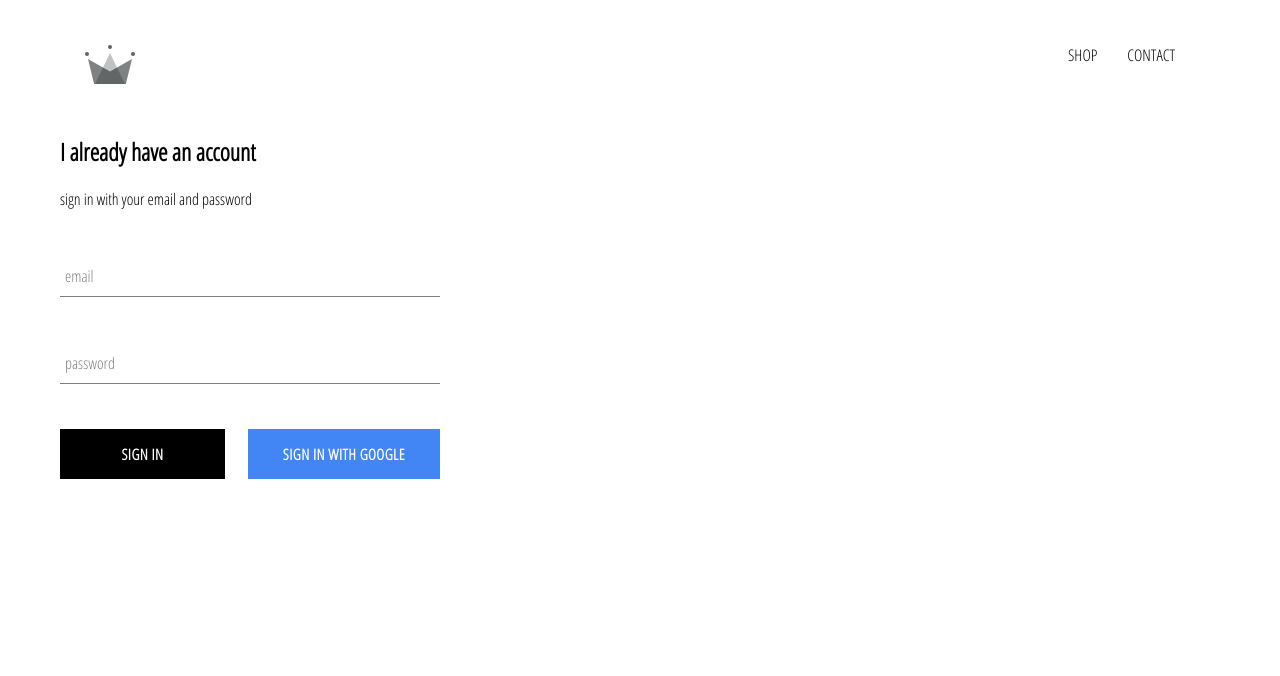
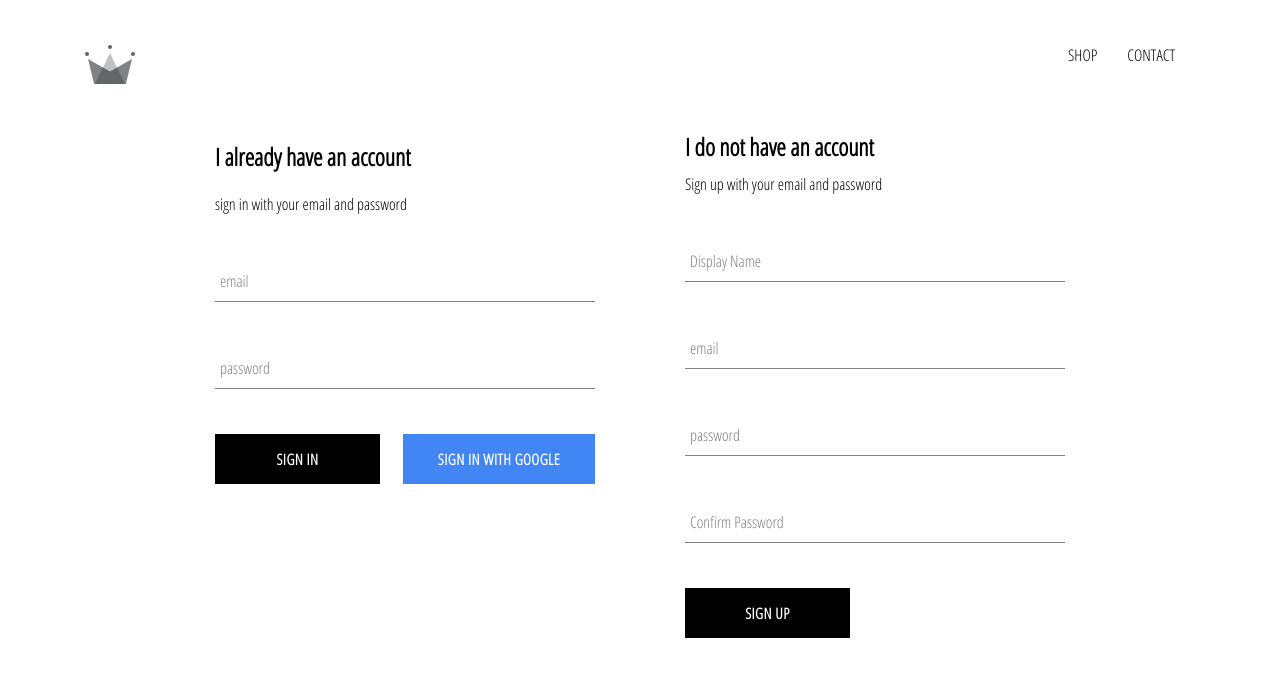
Before and after one commit to shadiex1/crwn-clothing, a React (Create React App) app: page /signin in a window 1280 px wide. Shown: the top 676 px of the page. Built offline with nearby package versions, Linux system fonts and the light colour scheme; no server answers.

Commit message:
finishing sign in and sign up authentication

```diff
--- a/src/App.js
+++ b/src/App.js
@@ -5,16 +5,28 @@
 import Shop from "./pages/shop/shop";
 import Header from "./components/header/header";
 import SignInAndSignUpPage from "./pages/sign-in and sign-up/sign-in and sign-up"
-import {auth} from "./firebase/firbase.utlities";
+import {auth,createUserProfileDocument} from "./firebase/firbase.utlities";
 class App extends Component {
   state={
     currentUser:null
   }
   unSubscribeFromAuth=null;
   componentDidMount(){
-    this.unSubscribeFromAuth=auth.onAuthStateChanged(user=>{
-      this.setState({currentUser:user});
-      console.log(user)
+    this.unSubscribeFromAuth=auth.onAuthStateChanged(async userAuth=>{
+      if(userAuth){
+        const userRef=await createUserProfileDocument(userAuth);
+        userRef.onSnapshot(snapShot=>{
+          this.setState({
+            currentUser:{
+              id:snapShot.id,
+              ...snapShot.data()
+            }
+          });
+          console.log(this.state)
+        });
+      }else {
+        this.setState({currentUser:userAuth});
+      }
     })
 
   }
--- a/src/components/sign-in/sign-in.js
+++ b/src/components/sign-in/sign-in.js
@@ -2,16 +2,23 @@
 import FormInput from "../form-input/form-input";
 import CustomButton from "../custom-button/custom-button"
 import "./sign-in.scss";
-import {signInWithGoogle} from "../../firebase/firbase.utlities"
+import {auth,signInWithGoogle} from "../../firebase/firbase.utlities"
 class SignIn extends Component {
     state={
         email:"",
         password:""
     }
 
-    handleSubmit=(e)=>{
+    handleSubmit=async e=>{
         e.preventDefault();
-        this.setState({email:"",password:""})
+        const{email,password}=this.state;
+        try{
+            await auth.signInWithEmailAndPassword(email,password);
+            this.setState({email:"",password:""})
+        } catch(error){
+            console.log(error);
+        }
+
     }
 
     handleChange=e=>{
--- /dev/null
+++ b/src/components/sign-up/sign-up.js
@@ -0,0 +1,81 @@
+import React, { Component } from "react";
+import FormInput from "../form-input/form-input";
+import CustomButton from "../custom-button/custom-button";
+import {auth,createUserProfileDocument} from "../../firebase/firbase.utlities";
+import "./sign-up.scss";
+
+class SignUp extends Component {
+    state={
+        displayName:"",
+        email:"",
+        password:"",
+        confirmPassword:""
+    }
+
+    handleSubmit =async e=>{
+        e.preventDefault();
+        const {displayName,email,password,confirmPassword} = this.state;
+        if(password !== confirmPassword){
+            alert("passwords don't match");
+            return;
+
+        }
+        try{
+            const{user}=await auth.createUserWithEmailAndPassword(email,password);
+           await createUserProfileDocument(user,{displayName});
+           this.setState({
+            displayName:"",
+            email:"",
+            password:"",
+            confirmPassword:""
+           })
+        } catch(error){
+            console.error(error);
+        }
+
+    }
+
+    handleChange=e=>{
+        const {name,value}= e.target;
+        this.setState({[name]:value});
+
+    }
+    render(){
+        const {displayName,email,password,confirmPassword} = this.state;
+        return(
+            <div className="sign-up">
+                <h2 className="title">I do not have an account</h2>
+                <span>Sign up with your email and password</span>
+                <form className="sign-up-form" onSubmit={this.handleSubmit}>
+                    <FormInput type="text"
+                    name="displayName"
+                    value={displayName}
+                    onChange={this.handleChange}
+                    label="Display Name"
+                    required/>
+                    <FormInput type="email"
+                    name="email"
+                    value={email}
+                    onChange={this.handleChange}
+                    label="email"
+                    required/>
+                    <FormInput type="password"
+                    name="password"
+                    value={password}
+                    onChange={this.handleChange}
+                    label="password"
+                    required/>
+                    <FormInput type="password"
+                    name="confirmPassword"
+                    value={confirmPassword}
+                    onChange={this.handleChange}
+                    label="Confirm Password"
+                    required/>
+                    <CustomButton type="submit">SIGN UP</CustomButton>
+                </form>
+            </div>
+        )
+    }
+}
+
+export default SignUp
--- /dev/null
+++ b/src/components/sign-up/sign-up.scss
@@ -0,0 +1,9 @@
+.sign-up{
+    display: flex;
+    flex-direction: column;
+    width: 380px;
+}
+
+.title{
+    margin:10px 0;
+}
--- a/src/firebase/firbase.utlities.js
+++ b/src/firebase/firbase.utlities.js
@@ -13,6 +13,27 @@
     measurementId: "G-S894E6YTGP"
   };
 
+  export const createUserProfileDocument = async (userAuth,additionalData)=>{
+    if(!userAuth) return;
+    const userRef = firestore.doc(`users/${userAuth.uid}`);
+    const snapShot=await userRef.get()
+    if(!snapShot.exists){
+      const {displayName,email} = userAuth;
+      const createdAt= new Date();
+
+      try {
+        await userRef.set({
+          displayName,
+          email,
+          createdAt,
+          ...additionalData
+        })
+      }catch(error){
+        console.log("error creating user" , error.message)
+      }
+    }
+    return userRef;
+  };
   firebase.initializeApp(config);
 
   export const auth = firebase.auth();
--- a/src/pages/sign-in and sign-up/sign-in and sign-up.js
+++ b/src/pages/sign-in and sign-up/sign-in and sign-up.js
@@ -1,10 +1,12 @@
 import React from "react";
 import "./sign-in and sign-up.scss";
-import SignIn from "../../components/sign-in/sign-in"
+import SignIn from "../../components/sign-in/sign-in";
+import SignUp from "../../components/sign-up/sign-up";
 
 const SignInAndSignUpPage=()=>(
     <div className="sign-in-and-sign-up">
         <SignIn/>
+        <SignUp/>
         </div>
 )
 
--- a/src/pages/sign-in and sign-up/sign-in and sign-up.scss
+++ b/src/pages/sign-in and sign-up/sign-in and sign-up.scss
@@ -0,0 +1,7 @@
+.sign-in-and-sign-up {
+    width:850px;
+    display: flex;
+    justify-content: space-between;
+    margin:30px auto;
+
+}
```
Also changed, not shown: src/App.css (line endings or trailing spaces).
